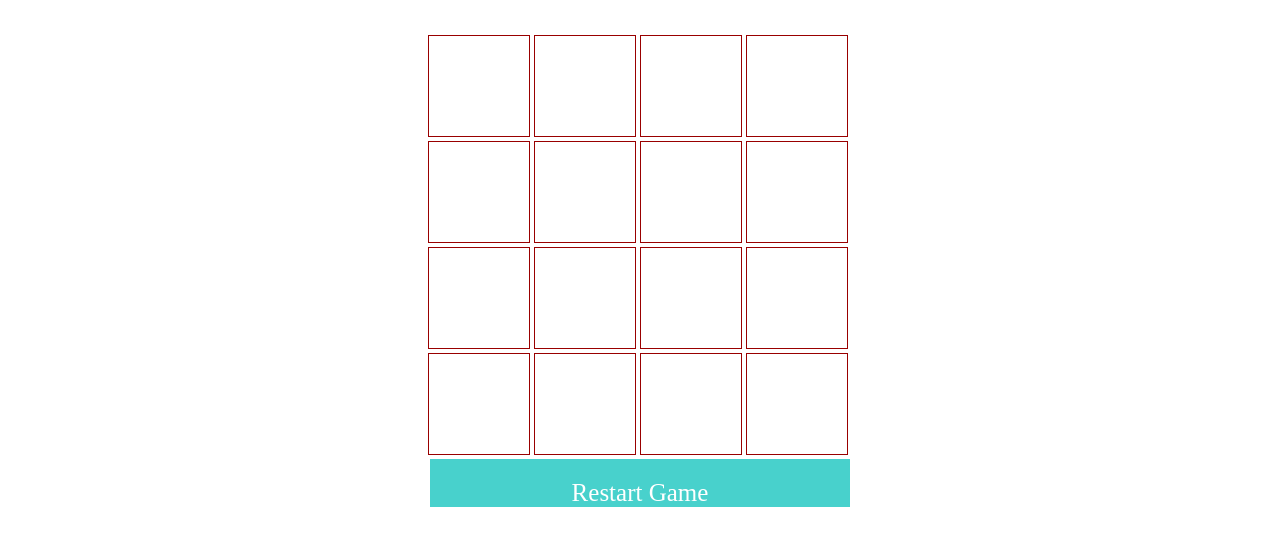
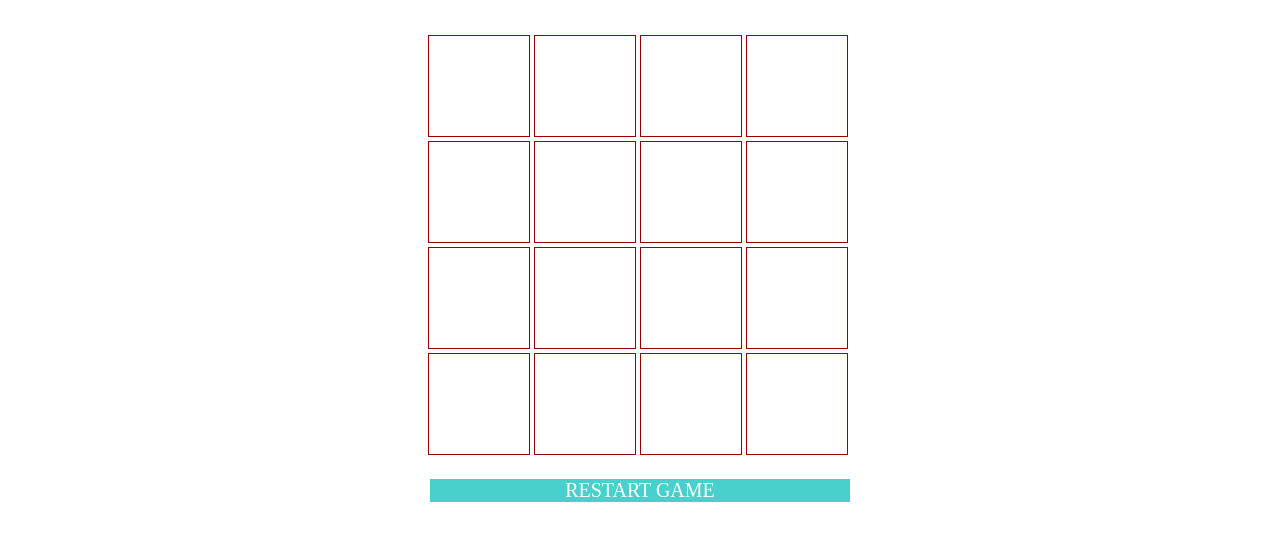
Before and after one commit to nazavr/ColorTiles, a plain HTML site: page index.html in a window 1280 px wide. Shown: the part 110-656 px from the top of the page. Drawn offline with Linux system fonts and the light colour scheme.

Commit message:
add new file

```diff
--- a/index.css
+++ b/index.css
@@ -30,11 +30,11 @@ h1 {
 #btn {
     text-align: center;
     margin: 0 auto;
-    padding-top: 20px;
+    margin-top: 20px;
     color: white;
     background-color: #48D1CC;
     width: 420px;
-    font-size: 25px;
+    font-size: 20px;
 }
 
 #btn:hover {
--- a/index.html
+++ b/index.html
@@ -26,7 +26,7 @@
                 <li><div data-color-name="brown"></div></li>
                 <li><div data-color-name="brown"></div></li>
             </ul>
-        <div id="btn">Restart Game<div>
+        <div id="btn">RESTART GAME<div>
         <script type="text/javascript" src="index.js"></script>
         <script>
             new ColorTilesGame({
```
